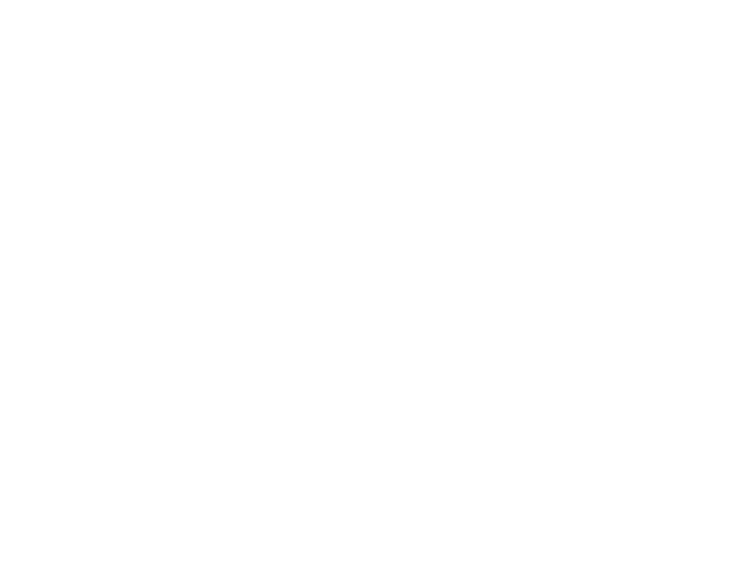
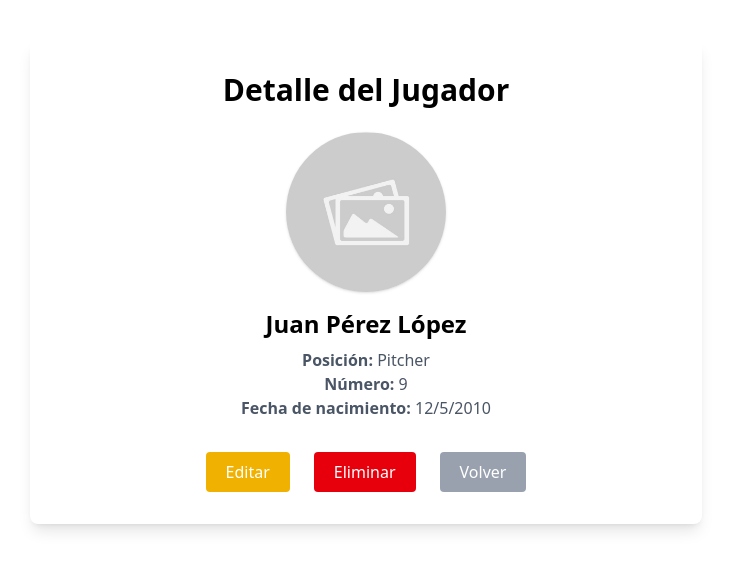
Before and after one commit to zahidLocote/CHB-Chicale-Baseball, a React (Vite) app in the folder CalandoREACT/: page /jugador/1 in a window 1280 px wide. Before the commit this address had no page. Shown: the top 570 px of the page, without its empty margins (274-1005 px from the left). Built offline with nearby package versions, Linux system fonts and the light colour scheme.

Commit message:
US-JGS-3 Codificar la interfaz de usuario para la visualización de información de un jugador
Frontend (VISTA)

```diff
--- a/CalandoREACT/src/App.jsx
+++ b/CalandoREACT/src/App.jsx
@@ -3,7 +3,7 @@
 import DetalleEquipo from './pages/DetalleEquipo'
 import AltaEquipos from './pages/AltaEquipos'
 import EditarEquipo from './pages/EditarEquipo'
-
+import DetalleJugador from './pages/DetalleJugador'
 function App() {
   return (
     <Routes>
@@ -11,6 +11,7 @@
       <Route path="/equipos/:id" element={<DetalleEquipo />} />
       <Route path='/equipos/nuevo' element={<AltaEquipos/>}/>
       <Route path="/equipos/editar/:id" element={<EditarEquipo />}/>
+      <Route path="/jugador/:id" element={<DetalleJugador />} />
     </Routes>
   )
 }
--- a/CalandoREACT/src/pages/DetalleEquipo.jsx
+++ b/CalandoREACT/src/pages/DetalleEquipo.jsx
@@ -7,26 +7,44 @@
 export default function DetalleEquipo() {
   const { id } = useParams()
   const [equipo, setEquipo] = useState(null)
+  const [jugadores, setJugadores] = useState([])
   const [mostrarModal, setMostrarModal] = useState(false)
 
   useEffect(() => {
+    // Carga datos del equipo
     obtenerEquipoPorId(id)
       .then(data => setEquipo(data))
       .catch(error => console.error(error))
+
+    // 🔸 Aquí por ahora usamos datos simulados (luego conectaremos a la API)
+    const jugadoresSimulados = [
+      { id: 1, nombre: 'Juan Pérez', posicion: 'Pitcher', numero: 9, fechaNacimiento: '2010-05-12' },
+      { id: 2, nombre: 'Luis Gómez', posicion: 'Catcher', numero: 15, fechaNacimiento: '2009-11-23' },
+      { id: 3, nombre: 'Carlos Ruiz', posicion: 'Shortstop', numero: 3, fechaNacimiento: '2011-02-17' }
+    ]
+    setJugadores(jugadoresSimulados)
   }, [id])
 
-  if (!equipo) return <p>Cargando equipo...</p>
+  if (!equipo) return <p className="text-center mt-8">Cargando equipo...</p>
 
   const logo = equipo.logo ? `/uploads/${equipo.logo}` : placeholderfoto
 
   return (
-    <div className="p-6 bg-white rounded-xl shadow-xl mt-6 max-w-3xl mx-auto">
-      <h1 className="text-2xl font-bold mb-4">{equipo.nombre}</h1>
-      <img src={logo} alt={equipo.nombre} className="w-40 h-40 object-cover rounded-full mx-auto mb-4" />
-      <p><strong>ID:</strong> 000{equipo.id}</p>
-      <p><strong>Entrenador:</strong> {equipo.entrenador}</p>
-      <p><strong>Liga:</strong> {equipo.ligaId}</p>
+    <div className="p-6 bg-white rounded-xl shadow-xl mt-6 max-w-5xl mx-auto">
+      {/* Datos del equipo */}
+      <div className="text-center">
+        <h1 className="text-3xl font-bold mb-4">{equipo.nombre}</h1>
+        <img
+          src={logo}
+          alt={equipo.nombre}
+          className="w-40 h-40 object-cover rounded-full mx-auto mb-4 shadow"
+        />
+        <p><strong>ID:</strong> 000{equipo.id}</p>
+        <p><strong>Entrenador:</strong> {equipo.entrenador}</p>
+        <p><strong>Liga:</strong> {equipo.ligaId || 'N/A'}</p>
+      </div>
 
+      {/* Botones */}
       <div className="flex justify-center gap-4 mt-6">
         <button className="bg-blue-300 text-blue-700 font-bold px-4 py-2 rounded-xl hover:bg-blue-200">
           Editar
@@ -40,8 +58,48 @@
         >
           Agregar Jugador
         </button>
+        <button
+          onClick={() => navigate(-1)}
+          className="bg-gray-300 text-gray-700 font-semibold px-4 py-2 rounded-lg hover:bg-gray-400 transition"
+        >
+          Regresar
+        </button>
       </div>
 
+      {/* Tabla de jugadores */}
+      <div className="mt-10">
+        <h2 className="text-2xl font-semibold mb-4 text-center">Jugadores del Equipo</h2>
+
+        <table className="min-w-full bg-gray-100 border rounded-lg overflow-hidden shadow">
+          <thead className="bg-gray-800 text-white">
+            <tr>
+              <th className="py-3 px-4 text-left">#</th>
+              <th className="py-3 px-4 text-left">Nombre</th>
+              <th className="py-3 px-4 text-left">Posición</th>
+              <th className="py-3 px-4 text-left">Número</th>
+              <th className="py-3 px-4 text-left">Fecha Nacimiento</th>
+
+            </tr>
+          </thead>
+          <tbody>
+  {jugadores.map((jugador, index) => (
+    <tr
+      key={jugador.id}
+      className="border-b hover:bg-green-100 transition cursor-pointer"
+      onClick={() => window.location.href = `/jugador/${jugador.id}`}
+    >
+      <td className="py-2 px-4">{index + 1}</td>
+      <td className="py-2 px-4">{jugador.nombre}</td>
+      <td className="py-2 px-4">{jugador.posicion}</td>
+      <td className="py-2 px-4">{jugador.numero}</td>
+      <td className="py-2 px-4">{jugador.fechaNacimiento}</td>
+    </tr>
+  ))}
+</tbody>
+        </table>
+      </div>
+
+      {/* Modal de alta de jugador */}
       {mostrarModal && (
         <AltaJugador
           equipoId={equipo.id}
--- /dev/null
+++ b/CalandoREACT/src/pages/DetalleJugador.jsx
@@ -0,0 +1,99 @@
+import { useEffect, useState } from "react";
+import { useParams, useNavigate } from "react-router-dom";
+import placeholderfoto from "../assets/placeholderfoto.jpg";
+
+export default function DetalleJugador() {
+  const { id } = useParams();
+  const navigate = useNavigate();
+  const [jugador, setJugador] = useState(null);
+
+  useEffect(() => {
+    // Simulación temporal (luego se conectará al backend)
+    const jugadoresSimulados = [
+      {
+        id: 1,
+        nombre: "Juan",
+        apellidoPaterno: "Pérez",
+        apellidoMaterno: "López",
+        fechaNacimiento: "2010-05-12",
+        numero: 9,
+        posicion: "Pitcher",
+        foto: null,
+      },
+      {
+        id: 2,
+        nombre: "Luis",
+        apellidoPaterno: "Gómez",
+        apellidoMaterno: "N/A",
+        fechaNacimiento: "2009-11-23",
+        numero: 22,
+        posicion: "Catcher",
+        foto: null,
+      },
+    ];
+
+    const jugadorEncontrado = jugadoresSimulados.find((j) => j.id === Number(id));
+    setJugador(jugadorEncontrado);
+  }, [id]);
+
+  if (!jugador) {
+    return <div className="text-center mt-10 text-lg">Cargando información del jugador...</div>;
+  }
+
+  const foto = jugador.foto ? jugador.foto : placeholderfoto;
+
+  return (
+    <div className="p-8 max-w-2xl mx-auto bg-white rounded-lg shadow-lg mt-10">
+      <h1 className="text-3xl font-bold text-center mb-6">Detalle del Jugador</h1>
+
+      <div className="flex flex-col items-center">
+        <img
+          src={foto}
+          alt={jugador.nombre}
+          className="w-40 h-40 object-cover rounded-full mb-4 shadow"
+        />
+        <h2 className="text-2xl font-semibold">
+          {jugador.nombre} {jugador.apellidoPaterno}{" "}
+          {jugador.apellidoMaterno || "N/A"}
+        </h2>
+        <p className="text-gray-600 mt-2">
+          <strong>Posición:</strong> {jugador.posicion}
+        </p>
+        <p className="text-gray-600">
+          <strong>Número:</strong> {jugador.numero}
+        </p>
+        <p className="text-gray-600">
+          <strong>Fecha de nacimiento:</strong>{" "}
+          {new Date(jugador.fechaNacimiento).toLocaleDateString("es-MX")}
+        </p>
+      </div>
+
+      {/* Botones de acción */}
+      <div className="flex justify-center gap-6 mt-8">
+        <button
+          className="bg-yellow-500 text-white px-5 py-2 rounded hover:bg-yellow-600"
+          onClick={() => alert("Función de editar jugador próximamente")}
+        >
+          Editar
+        </button>
+
+        <button
+          className="bg-red-600 text-white px-5 py-2 rounded hover:bg-red-700"
+          onClick={() => {
+            const confirmar = confirm("¿Deseas eliminar este jugador?");
+            if (confirmar) alert("Jugador eliminado (simulado)");
+          }}
+        >
+          Eliminar
+        </button>
+
+        <button
+          onClick={() => navigate(-1)}
+          className="bg-gray-400 text-white px-5 py-2 rounded hover:bg-gray-500"
+        >
+          Volver
+        </button>
+      </div>
+    </div>
+  );
+}
```
